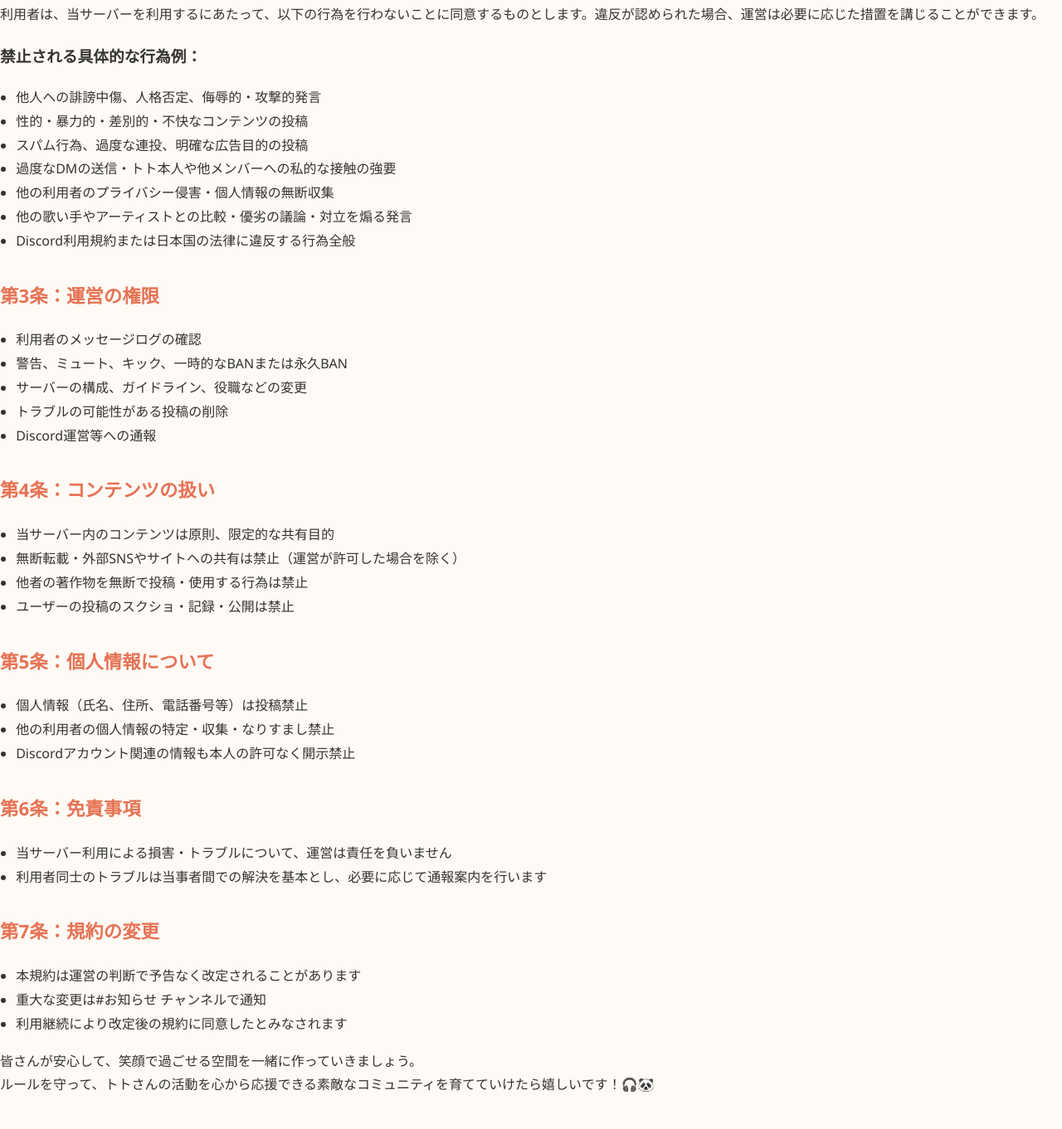
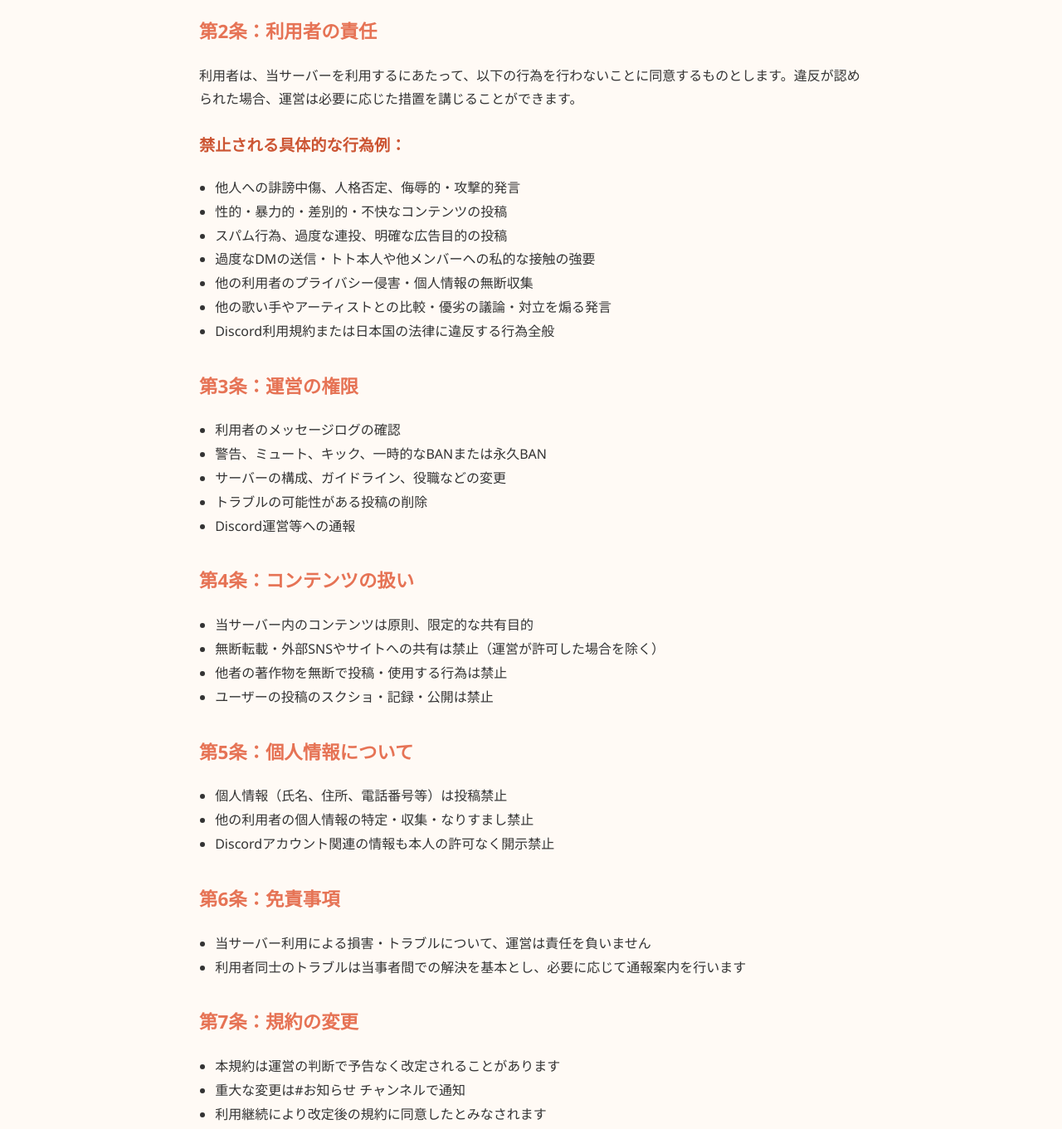
Before and after one commit to TotoFanCommunity/Web, a plain HTML site: page tos.html in a window 1280 px wide. Shown: the part 469-1830 px from the top of the page at 83% size. Drawn offline with Linux system fonts and the light colour scheme.

Commit message:
Update tos.html

```diff
--- a/tos.html
+++ b/tos.html
@@ -19,7 +19,7 @@
       color: white;
       text-align: center;
     }
-    content {
+    .content {
       max-width: 800px;
       margin: 2rem auto;
       padding: 0 1.5rem;
@@ -33,6 +33,11 @@
       margin-top: 2rem;
       color: #e67355;
     }
+    h3 {
+      font-size: 1.2rem;
+      margin-top: 1.5rem;
+      color: #cc5533;
+    }
     ul {
       padding-left: 1.2rem;
     }
@@ -43,7 +48,15 @@
       margin-top: 3rem;
       padding: 2rem;
       background: #fff0e0;
-    }  </style>
+    }
+    .highlight {
+      background-color: #fff3eb;
+      border-left: 5px solid #ffa07a;
+      padding: 1rem;
+      margin-top: 2rem;
+      font-weight: bold;
+    }
+  </style>
 </head>
 <body>
   <header>
@@ -112,10 +125,10 @@
       <p>皆さんが安心して、笑顔で過ごせる空間を一緒に作っていきましょう。<br>
       ルールを守って、トトさんの活動を心から応援できる素敵なコミュニティを育てていけたら嬉しいです！🎧🐼</p>
     </div>
+  </div>
 
   <footer>
     &copy; 2025 トト@新人歌い手
   </footer>
-      </div>
 </body>
 </html>
```
Lines whose indentation alone changed are shown as unchanged.
